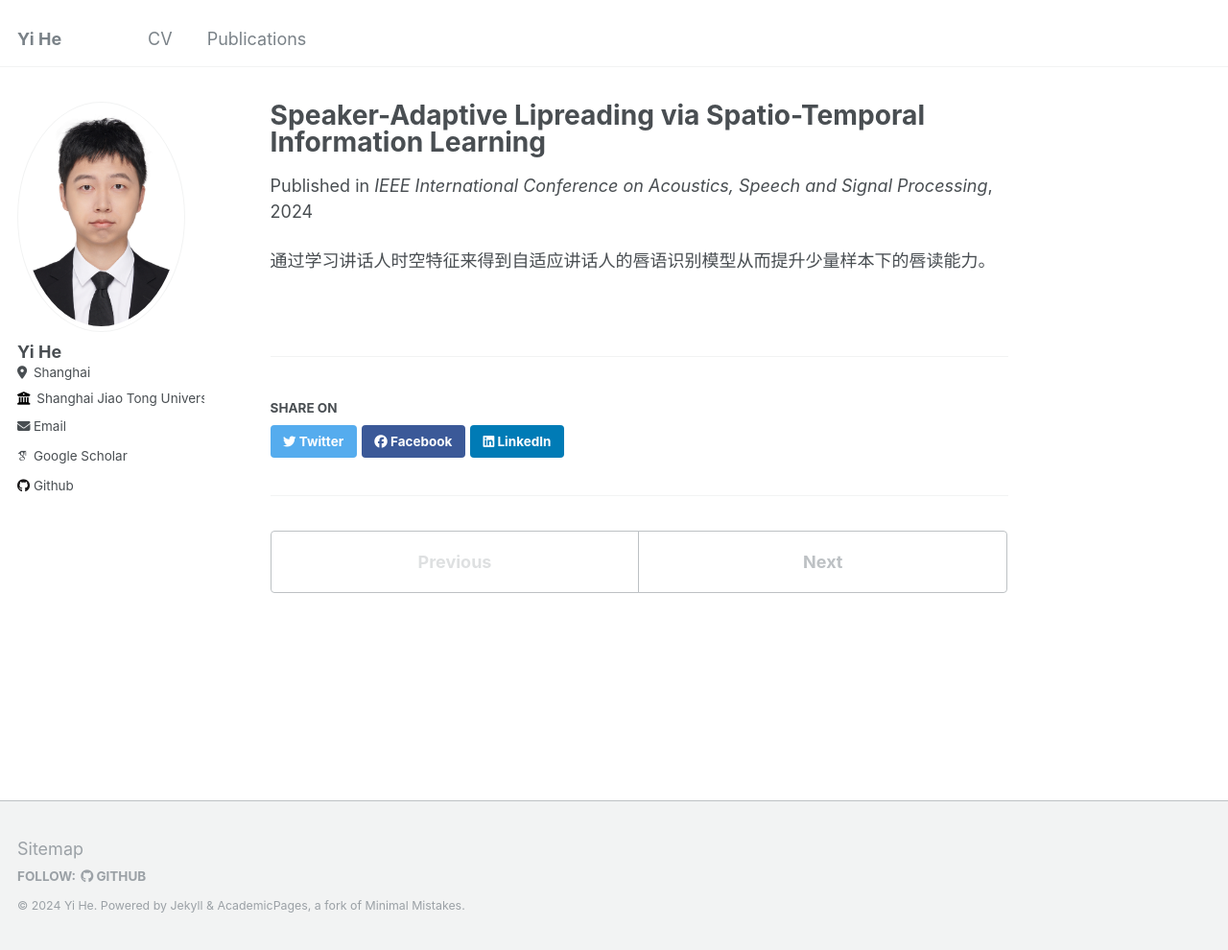
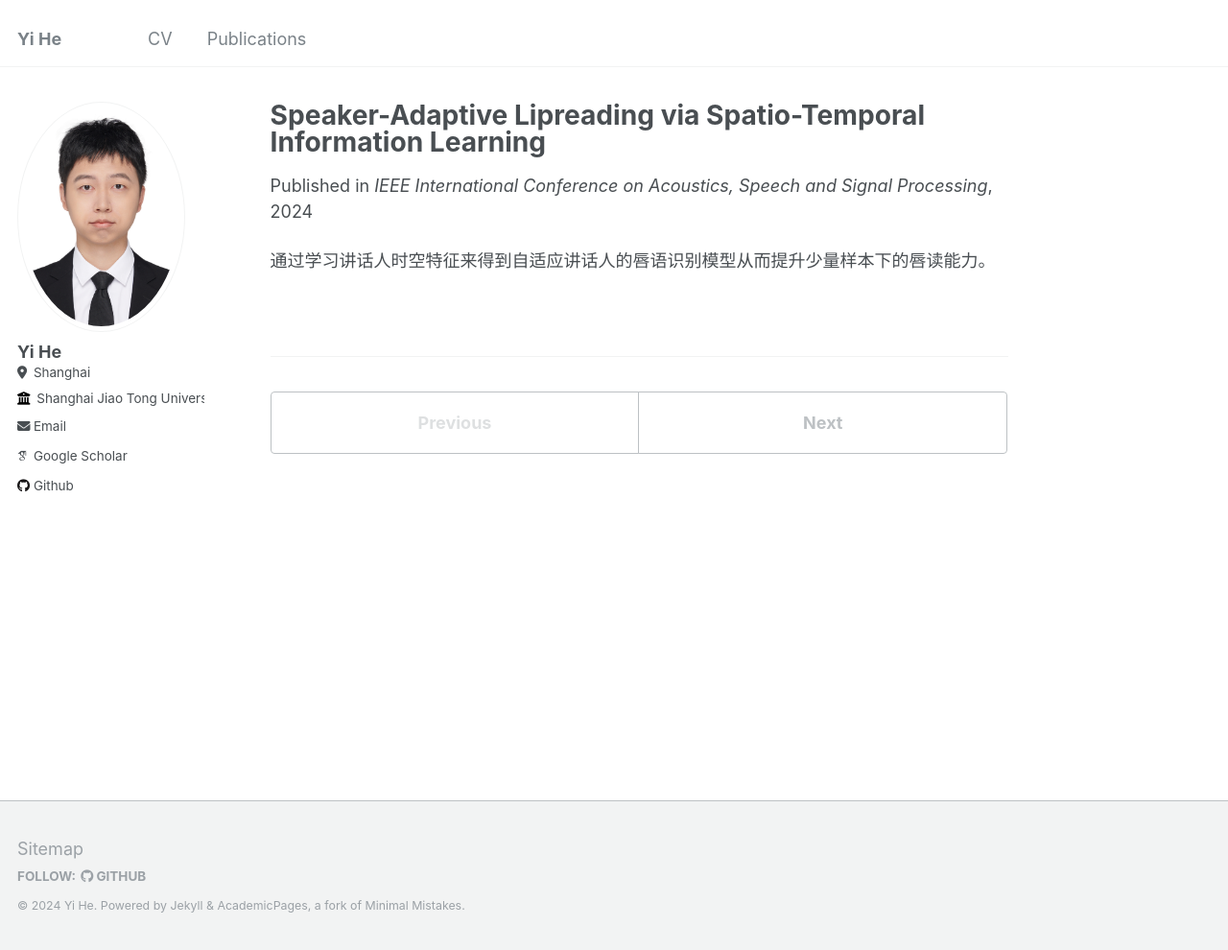
Before and after one commit to heyi0616/heyi0616.github.io, a Jekyll site: the page built from _publications/icassp2024.md, in a window 1280 px wide and 990 px high. Shown: the whole window at 96% size. Built offline with Jekyll 4.4.1, drawn with Linux system fonts in a browser that asks for light colours; some web fonts are replaced.

Commit message:
Update _config.yml

```diff
--- a/_config.yml
+++ b/_config.yml
@@ -121,7 +121,7 @@ yandex_site_verification :
 
 # Social Sharing
 twitter:
-  username               : &twitter
+  username               : # &twitter
 facebook:
   username               :
   app_id                 :
@@ -250,7 +250,7 @@ defaults:
     values:
       layout: single
       author_profile: true
-      share: true
+      share: false
       comments: true
   # _portfolio
   - scope:
```
